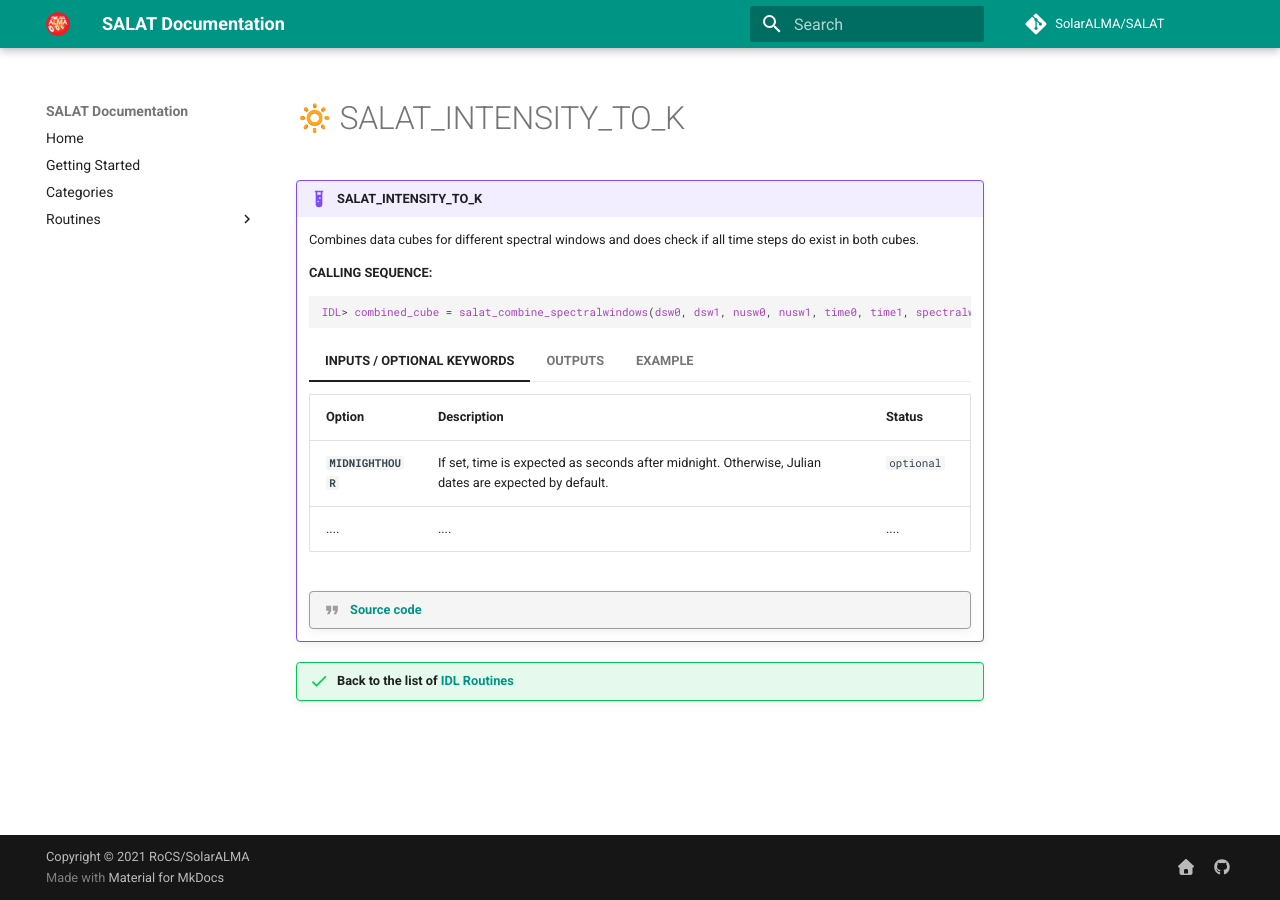
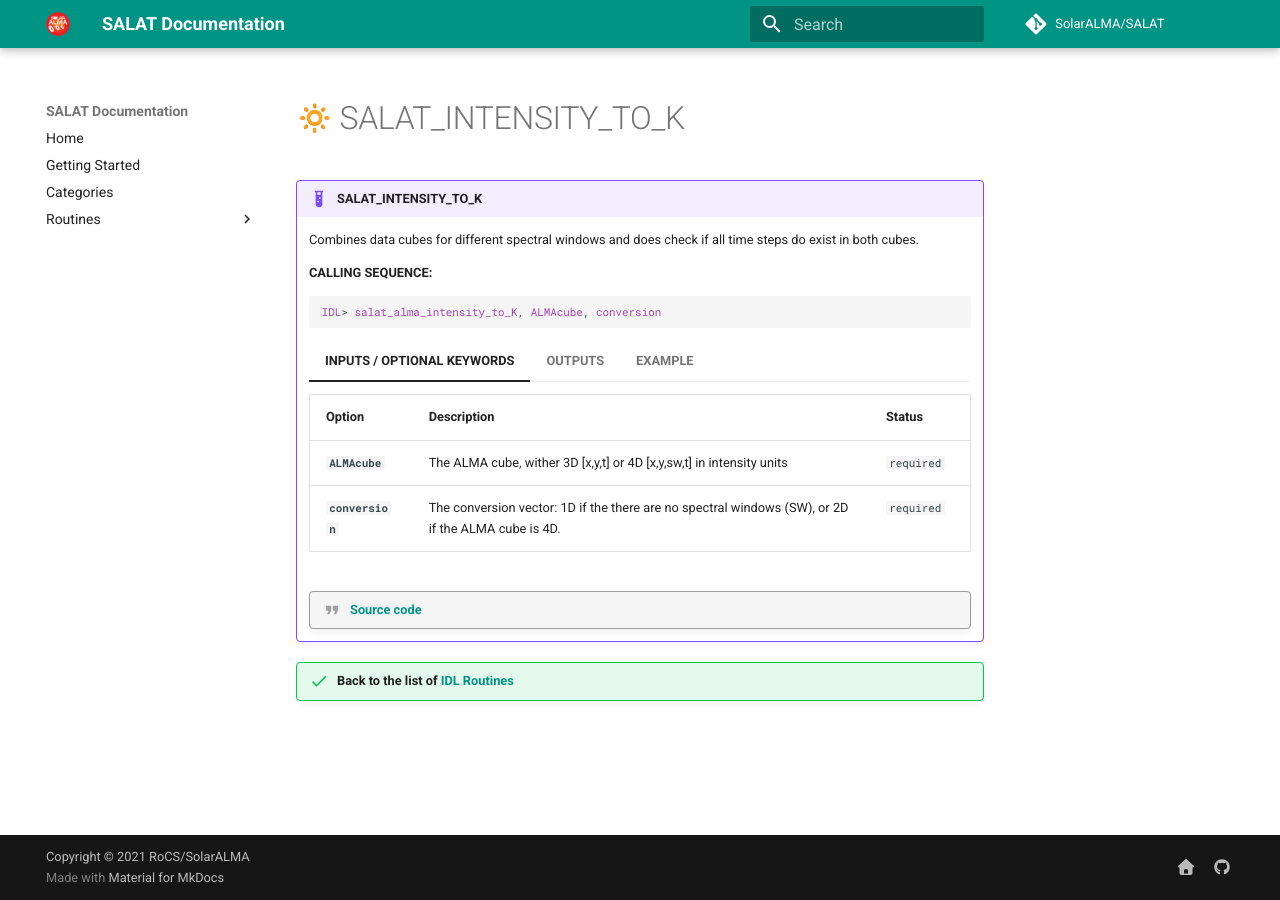
Before and after one commit to SolarAlma/SALAT, an MkDocs documentation site: the page built from docs/idl/salat_intensity_to_K.md, in a window 1280 px wide. Built offline with MkDocs 1.6.1 and Material for MkDocs 9.7.7, drawn with Linux system fonts in a browser that asks for light colours; emoji names are drawn with the system emoji font; comment, search, counter and statistics services are not loaded.

Commit message:
update sjim and docs

````diff
--- a/docs/idl/salat_alma_intensity_to_K.md
+++ b/docs/idl/salat_intensity_to_K.md
@@ -5,16 +5,16 @@
 
 	**CALLING SEQUENCE:**
 	```webidl
-	IDL> combined_cube = salat_combine_spectralwindows(dsw0, dsw1, nusw0, nusw1, time0, time1, spectralwindow=specwin)
+	IDL> salat_alma_intensity_to_K, ALMAcube, conversion
 	```
 	=== "INPUTS / OPTIONAL KEYWORDS"
 		Option | Description | Status
 		------ | ----------- | -------
-		**`MIDNIGHTHOUR`** | If set, time is expected as seconds after midnight. Otherwise, Julian dates are expected by default. | `optional`
-		.... | .... | ....
+		**`ALMAcube`** | The ALMA cube, wither 3D [x,y,t] or 4D [x,y,sw,t] in intensity units | `required`
+		**`conversion`** | The conversion vector: 1D if the there are no spectral windows (SW), or 2D if the ALMA cube is 4D. | `required`
 
 	=== "OUTPUTS"
-		Combined data cubes for different spectral windows
+		CONVERTEDCUBE:	The ALMA cube in K (same dimension as the ALMACUBE)
 
 	=== "EXAMPLE"
         To be added ....
````
Also changed, not shown: 4 other files.
